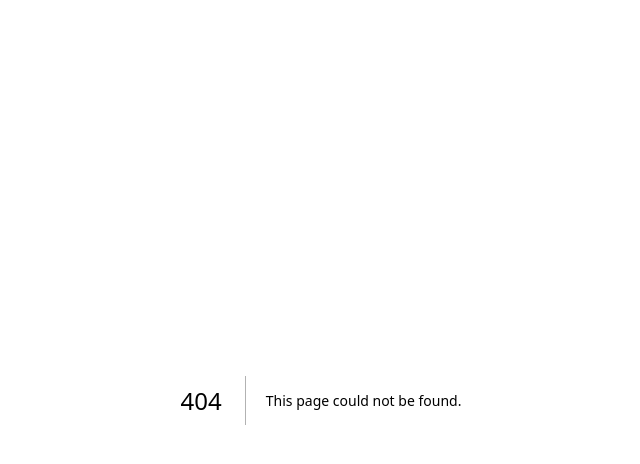
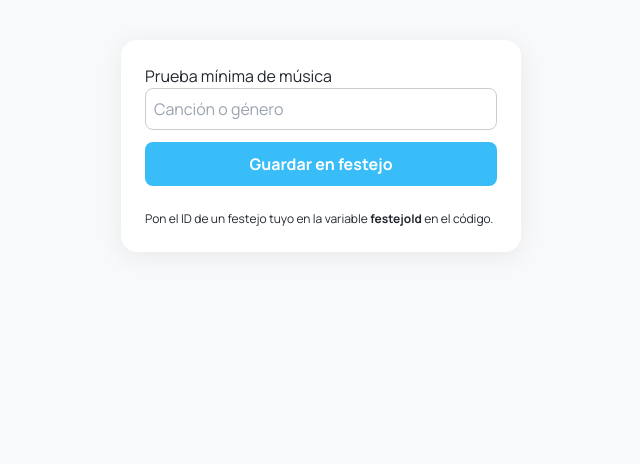
Before and after one commit to Gastonehv/CRWpart-app-deploy, a Next.js app: page /musica-test in a window 1280 px wide. Before the commit this address had no page. Shown: the top 464 px of the page, without its empty margins (319-959 px from the left). Built offline with nearby package versions, Linux system fonts and the light colour scheme.

Commit message:
Limitar a 5 renglones y eliminar mensajes temporales

```diff
--- /dev/null
+++ b/src/pages/musica-test.js
@@ -0,0 +1,48 @@
+import { useState } from 'react';
+import { supabase } from '../lib/supabaseClient';
+
+export default function MusicaTest() {
+  const [input, setInput] = useState('');
+  const [status, setStatus] = useState('');
+
+  // Cambia este ID por el de un festejo tuyo
+  const festejoId = '82b74bbe-6792-4f8e-933e-791940dfacb8'; // ID ejemplo, cámbialo por el de tu evento si es otro
+
+  const guardarMusica = async () => {
+    setStatus('Guardando...');
+    if (!festejoId) {
+      setStatus('Pon el ID de un festejo tuyo en el código.');
+      return;
+    }
+    const { error } = await supabase
+      .from('festejos')
+      .update({ musica_favorita: [input] })
+      .eq('id', festejoId);
+    if (error) {
+      setStatus('Error: ' + error.message);
+    } else {
+      setStatus('¡Guardado con éxito!');
+    }
+  };
+
+  return (
+    <div style={{ maxWidth: 400, margin: '40px auto', padding: 24, background: '#fff', borderRadius: 16, boxShadow: '0 4px 24px #0001' }}>
+      <h2>Prueba mínima de música</h2>
+      <input
+        type="text"
+        value={input}
+        onChange={e => setInput(e.target.value)}
+        placeholder="Canción o género"
+        style={{ width: '100%', marginBottom: 12, padding: 8, borderRadius: 8, border: '1px solid #ccc' }}
+      />
+      <button
+        onClick={guardarMusica}
+        style={{ width: '100%', padding: 10, borderRadius: 8, background: '#38bdf8', color: '#fff', fontWeight: 'bold', border: 'none' }}
+      >
+        Guardar en festejo
+      </button>
+      <div style={{ marginTop: 16, color: '#333' }}>{status}</div>
+      <p style={{ fontSize: 12, marginTop: 24 }}>Pon el ID de un festejo tuyo en la variable <b>festejoId</b> en el código.</p>
+    </div>
+  );
+}
--- a/src/pages/musica.js
+++ b/src/pages/musica.js
@@ -78,7 +78,7 @@ export default function Musica() {
   const [parallax, setParallax] = useState({ x: 0, y: 0 });
   const bgRef = useRef(null);
   const [cantidades, setCantidades] = useState([0, 0, 0]);
-  const [musicaFavorita, setMusicaFavorita] = useState(['', '', '', '', '', '', '', '', '', '']);
+  const [musicaFavorita, setMusicaFavorita] = useState(['', '', '', '', '']);
   const [isModified, setIsModified] = useState(false);
   const [isSaving, setIsSaving] = useState(false);
 
@@ -106,7 +106,7 @@ export default function Musica() {
   // Cargar la música guardada al seleccionar evento
   useEffect(() => {
     if (!selectedEvent) return;
-    setMusicaFavorita(['', '', '', '', '', '', '', '', '', '']);
+    setMusicaFavorita(['', '', '', '', '']);
     setIsModified(false);
     supabase
       .from('festejos')
@@ -115,11 +115,11 @@ export default function Musica() {
       .single()
       .then(({ data, error }) => {
         if (!error && data && Array.isArray(data.musica_favorita)) {
-          // Rellenar hasta 10 valores
-          const arr = data.musica_favorita.concat(Array(10).fill('')).slice(0, 10);
+          // Rellenar hasta 5 valores
+          const arr = data.musica_favorita.concat(Array(5).fill('')).slice(0, 5);
           setMusicaFavorita(arr);
         } else {
-          setMusicaFavorita(['', '', '', '', '', '', '', '', '', '']);
+          setMusicaFavorita(['', '', '', '', '']);
         }
       });
   }, [selectedEvent]);
@@ -140,9 +140,10 @@ export default function Musica() {
   const totalPaquetes = cantidades.reduce((a, b) => a + b, 0);
   const totalMonto = cantidades.reduce((sum, cant, idx) => sum + cant * PAQUETES[idx].precio, 0);
 
+  const maxRenglones = 5;
+
   return (
     <>
-      <div style={{background:'#ff0',padding:20,fontSize:24,textAlign:'center'}}>PRUEBA DE DEPLOY VISIBLE - SI VES ESTE MENSAJE, ESTÁS VIENDO EL CÓDIGO ACTUALIZADO</div>
       <div className="relative min-h-screen flex items-center justify-center bg-gradient-to-br from-[#b8f3ff] to-[#d7ffe7] overflow-hidden pt-6 sm:pt-10">
         <main className="w-full max-w-xs mx-auto bg-white/90 rounded-3xl shadow-2xl px-4 py-8 mb-10">
           <div className="flex flex-col items-center justify-center mb-4">
@@ -182,17 +183,17 @@ export default function Musica() {
           {selectedEvent && (
             <div className="w-full mb-6">
               <div className="font-bold text-xl text-center text-blue-900 mb-4">Música para: {festejos.find(f => f.id === selectedEvent)?.titulo || festejos.find(f => f.id === selectedEvent)?.nombre_festejo || 'Sin título'}</div>
-              {[...Array(10)].map((_, idx) => (
-                <div key={idx} className="mb-4">
-                  <label className="block text-base font-semibold text-gray-700 mb-1">Canción o género favorito #{idx+1}</label>
+              {musicaFavorita.slice(0, maxRenglones).map((cancion, index) => (
+                <div key={index} className="mb-4">
+                  <label className="block text-base font-semibold text-gray-700 mb-1">Canción o género favorito #{index+1}</label>
                   <input
                     type="text"
                     className="w-full px-4 py-2 rounded-xl border border-blue-100 shadow focus:ring-2 focus:ring-blue-300 bg-white/80 text-gray-700 text-base"
                     maxLength={60}
-                    value={musicaFavorita[idx] || ''}
+                    value={cancion || ''}
                     onChange={e => {
                       const nuevas = [...musicaFavorita];
-                      nuevas[idx] = e.target.value;
+                      nuevas[index] = e.target.value;
                       setMusicaFavorita(nuevas);
                       setIsModified(true);
                     }}
@@ -235,7 +236,7 @@ export default function Musica() {
                       .single()
                       .then(({ data, error }) => {
                         if (!error && data && Array.isArray(data.musica_favorita)) {
-                          const arr = data.musica_favorita.concat(Array(10).fill('')).slice(0, 10);
+                          const arr = data.musica_favorita.concat(Array(5).fill('')).slice(0, 5);
                           setMusicaFavorita(arr);
                         }
                       });
@@ -254,15 +255,6 @@ export default function Musica() {
           )}
         </main>
         <BotonHome className="fixed bottom-6 right-6 z-50 animate-float shadow-xl" />
-        <button
-          onClick={async () => {
-            const { data } = await supabase.auth.getUser();
-            alert("Tu user_id es: " + (data?.user?.id || 'No autenticado'));
-          }}
-          style={{ position: 'fixed', bottom: 10, right: 10, zIndex: 9999, background: '#fff', border: '1px solid #ccc', padding: 8, borderRadius: 8 }}
-        >
-          Mostrar user_id
-        </button>
       </div>
     </>
   );
```
Also changed, not shown: 2 other files (tests, documents, lock files or other folders).
